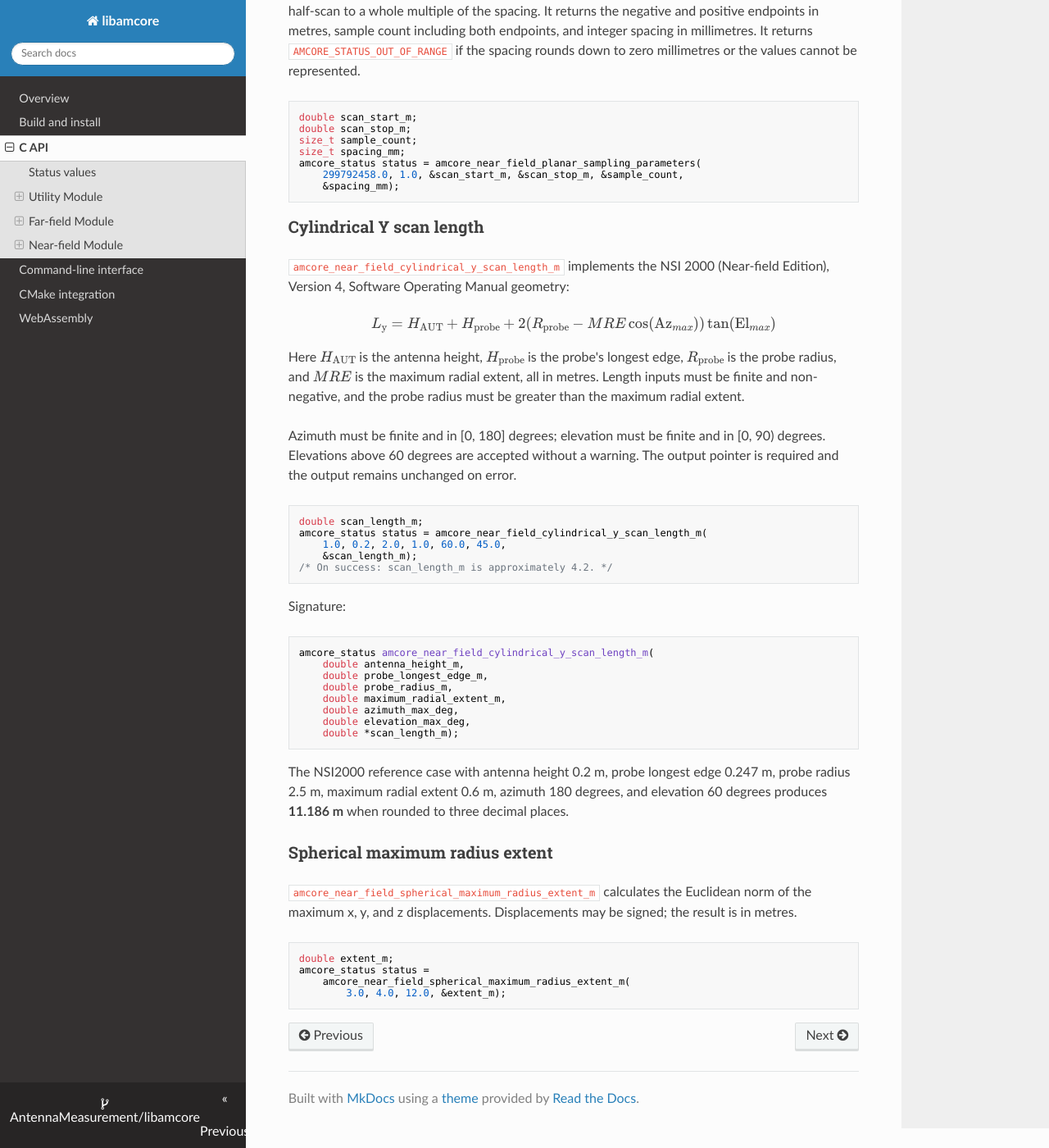
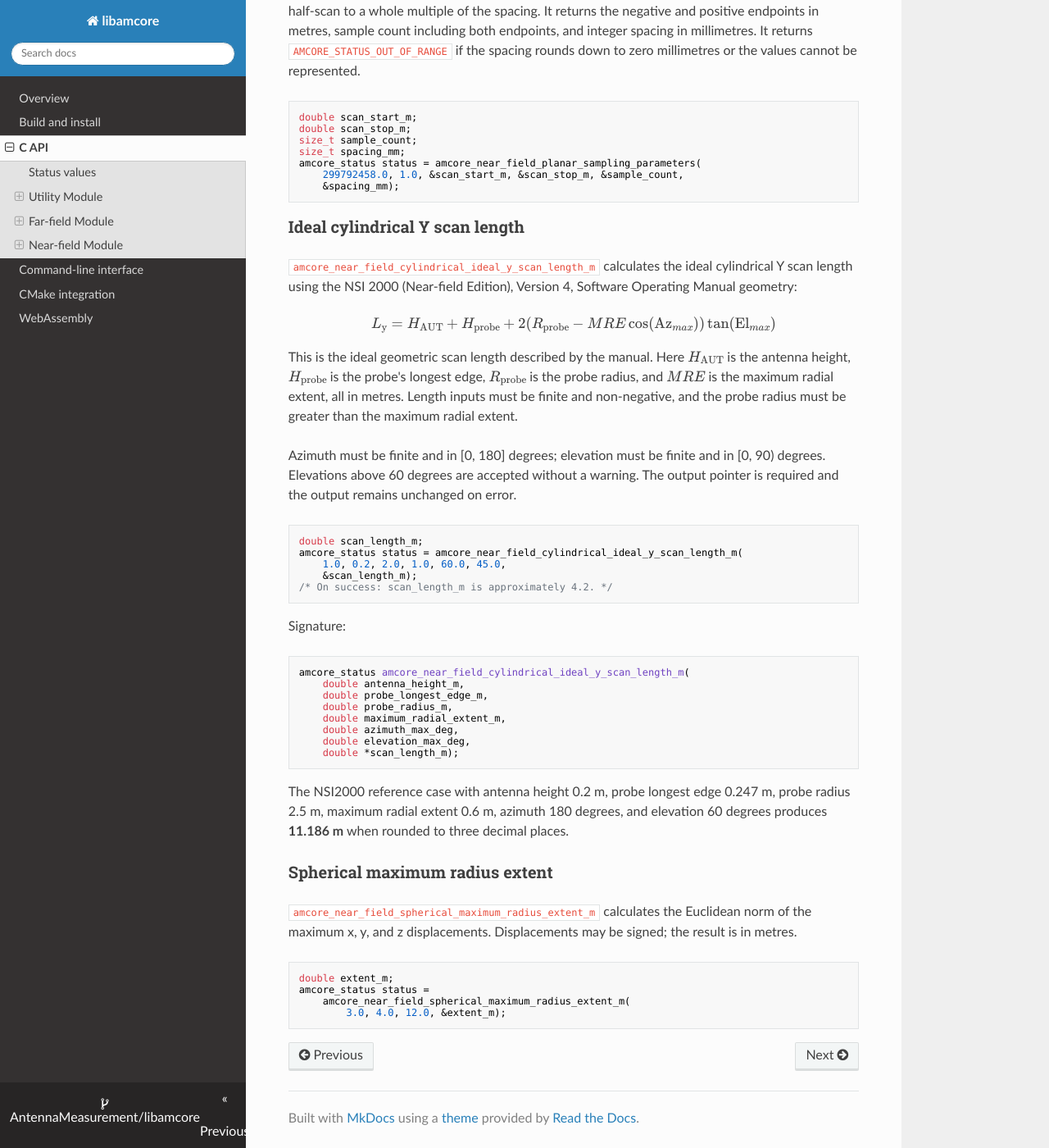
Before and after one commit to AntennaMeasurement/libamcore, an MkDocs documentation site: the page built from docs/public/api.md, in a window 1280 px wide and 1400 px high, scrolled down 4260 px. Shown: the whole window at 82% size. Built offline with MkDocs 1.6.1, drawn with Linux system fonts in a browser that asks for light colours; nearby versions of some CDN libraries.

Commit message:
feat: rename cylindrical Y scan length API to ideal cylindrical Y scan length and update related documentation

````diff
--- a/CMakeLists.txt
+++ b/CMakeLists.txt
@@ -79,7 +79,7 @@ if(AMCORE_BUILD_WASM)
     endif()
     target_link_options(amcore_wasm PRIVATE
         "-Wl,--no-entry"
-        "-sEXPORTED_FUNCTIONS=_malloc,_free,_amcore_free_space_wavelength_m,_amcore_far_field_distance,_amcore_far_field_line_of_sight_km,_amcore_far_field_radio_horizon_km,_amcore_far_field_path_loss_db,_amcore_near_field_separation_distance_m,_amcore_near_field_planar_sampling_spacing_m,_amcore_near_field_planar_scan_length_m,_amcore_near_field_planar_angle_of_view_deg,_amcore_near_field_planar_sampling_parameters,_amcore_near_field_cylindrical_y_scan_length_m,_amcore_near_field_spherical_maximum_radius_extent_m"
+        "-sEXPORTED_FUNCTIONS=_malloc,_free,_amcore_free_space_wavelength_m,_amcore_far_field_distance,_amcore_far_field_line_of_sight_km,_amcore_far_field_radio_horizon_km,_amcore_far_field_path_loss_db,_amcore_near_field_separation_distance_m,_amcore_near_field_planar_sampling_spacing_m,_amcore_near_field_planar_scan_length_m,_amcore_near_field_planar_angle_of_view_deg,_amcore_near_field_planar_sampling_parameters,_amcore_near_field_cylindrical_ideal_y_scan_length_m,_amcore_near_field_spherical_maximum_radius_extent_m"
         "-Wl,--export=speed_of_light_m_per_s"
     )
     set_target_properties(amcore_wasm PROPERTIES SUFFIX ".wasm")
--- a/docs/public/api.md
+++ b/docs/public/api.md
@@ -233,14 +233,16 @@ amcore_status status = amcore_near_field_planar_sampling_parameters(
     &spacing_mm);
 ```
 
-### Cylindrical Y scan length
+### Ideal cylindrical Y scan length
 
-`amcore_near_field_cylindrical_y_scan_length_m` implements the NSI 2000
-(Near-field Edition), Version 4, Software Operating Manual geometry:
+`amcore_near_field_cylindrical_ideal_y_scan_length_m` calculates the ideal
+cylindrical Y scan length using the NSI 2000 (Near-field Edition), Version 4,
+Software Operating Manual geometry:
 
 $$L_{\mathrm{y}} = H_{\mathrm{AUT}} + H_{\mathrm{probe}} + 2(R_{\mathrm{probe}} - MRE\cos(\mathrm{Az}_{max}))\tan(\mathrm{El}_{max})$$
 
-Here $H_{\mathrm{AUT}}$ is the antenna height, $H_{\mathrm{probe}}$ is the
+This is the ideal geometric scan length described by the manual. Here
+$H_{\mathrm{AUT}}$ is the antenna height, $H_{\mathrm{probe}}$ is the
 probe's longest edge, $R_{\mathrm{probe}}$ is the probe radius, and $MRE$ is
 the maximum radial extent, all in metres. Length inputs must be finite and
 non-negative, and the probe radius must be greater than the maximum radial
@@ -252,7 +254,7 @@ The output pointer is required and the output remains unchanged on error.
 
 ```c
 double scan_length_m;
-amcore_status status = amcore_near_field_cylindrical_y_scan_length_m(
+amcore_status status = amcore_near_field_cylindrical_ideal_y_scan_length_m(
     1.0, 0.2, 2.0, 1.0, 60.0, 45.0,
     &scan_length_m);
 /* On success: scan_length_m is approximately 4.2. */
@@ -261,7 +263,7 @@ amcore_status status = amcore_near_field_cylindrical_y_scan_length_m(
 Signature:
 
 ```c
-amcore_status amcore_near_field_cylindrical_y_scan_length_m(
+amcore_status amcore_near_field_cylindrical_ideal_y_scan_length_m(
     double antenna_height_m,
     double probe_longest_edge_m,
     double probe_radius_m,
````
Also changed, not shown: CHANGELOG.md (+5 -0 lines), README.md (+1 -1 lines), docs/public/cli.md (+3 -3 lines), docs/public/index.md (+1 -1 lines), docs/public/webassembly.md (+1 -1 lines), 6 other files.
